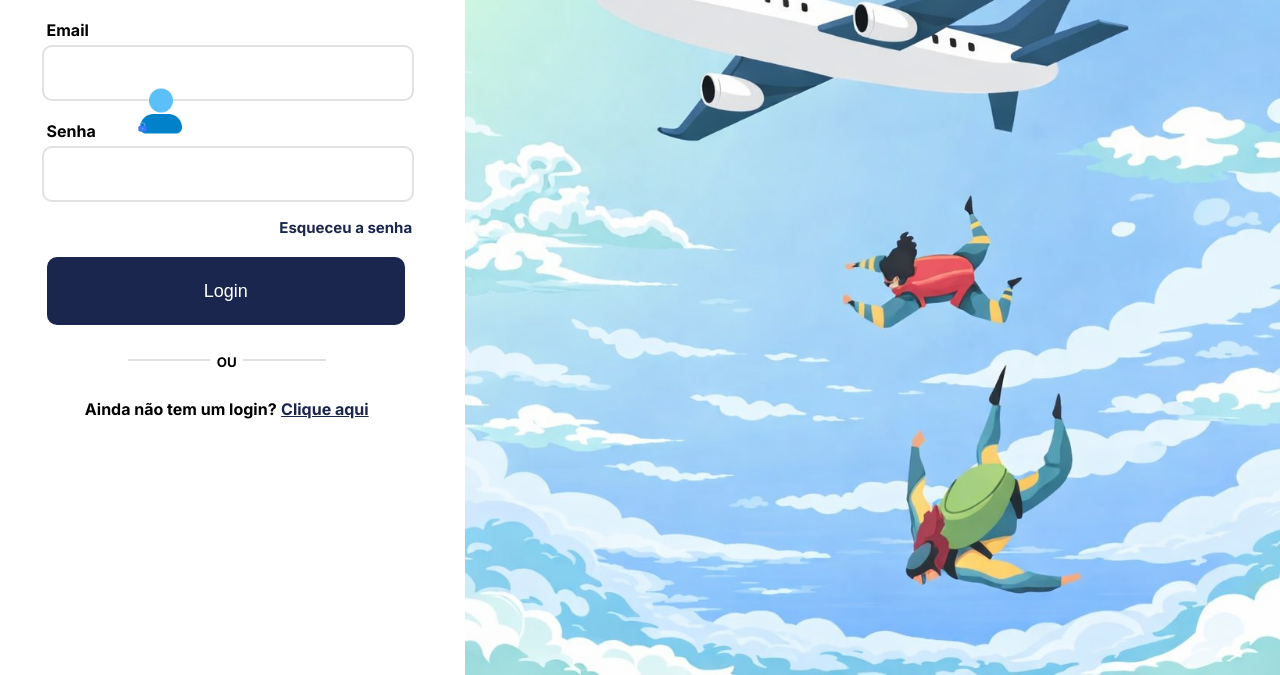
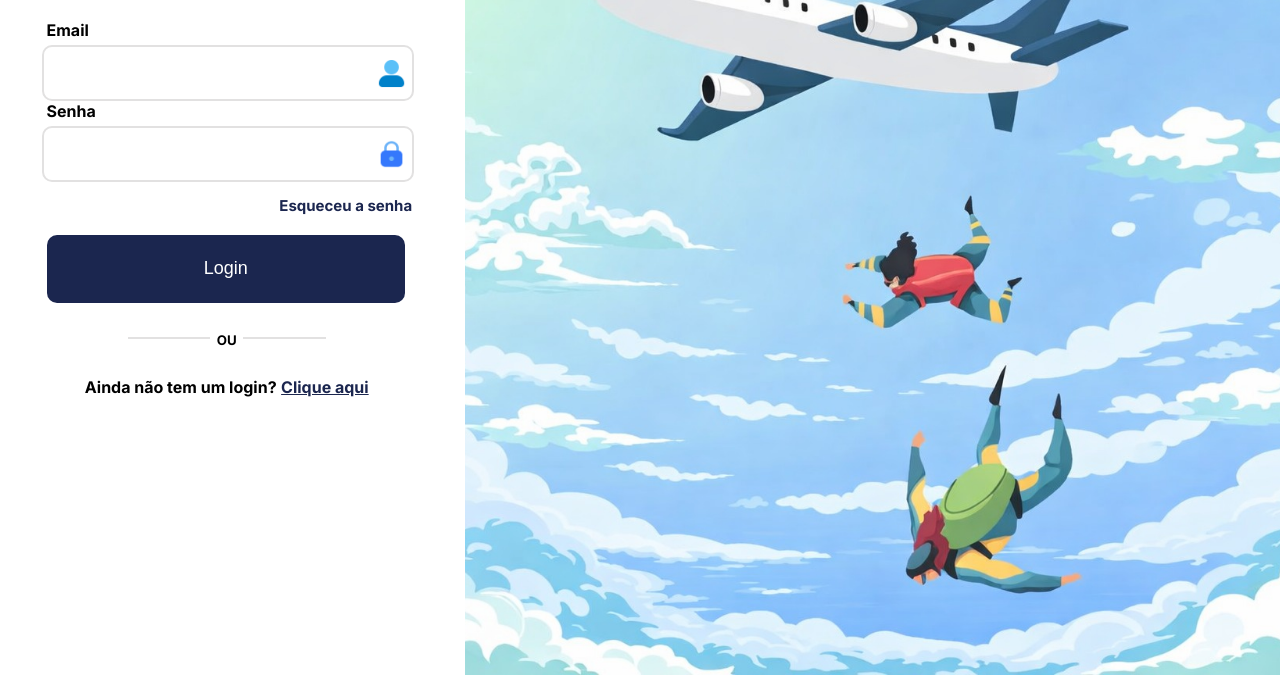
Before and after one commit to Horus-Monitoring/horus.web, a website: page public/login.html in a window 1280 px wide. Shown: the part 125-800 px from the top of the page. Drawn offline with nearby package versions, Linux system fonts and the light colour scheme; a web font is replaced by a local one.

Commit message:
updateicones

```diff
--- a/public/login.html
+++ b/public/login.html
@@ -34,14 +34,12 @@
             <div class="centro">
                 <div class="boxLogin">
                     <h2>Login</h2>
-                    <div class="inputLogin">
-                        <p class="login">Email</p>
-                        <input id="emailInput" type="email"> <br> <br>
-                        <img src="assets/imgs/login/user.png" alt="" class="user">
-                        <p class="loginS">Senha</p>
-                        <input id="senhaInput" type="password"> <br> <br> <br>
-                        <img src="assets/imgs/login/lock.png" alt="" class="lock">
-                    </div>
+                    <p class="login">Email</p>
+                    <input id="emailInput" type="email">
+                    <img src="assets/imgs/login/user.png" alt="" class="user">
+                    <p class="loginS">Senha</p>
+                    <input id="senhaInput" type="password">
+                    <img src="assets/imgs/login/lock.png" alt="" class="lock">
                     <h4 class="esqueceu">Esqueceu a senha</h4> <br>
                     <button onclick="entrar()">Login</button> <br> <br>
                     <div class="ou">
--- a/public/style/login.css
+++ b/public/style/login.css
@@ -118,21 +118,6 @@ header .section_href a:hover {
     margin-left: 9%;
     margin-top: 1%;
     width: 80%;
-    height: 8%;
-    border: 2px, solid, #e2e1e1;
-    border-radius: 10px;
-    padding-left: 3%;
-    font-size: 18px;
-}
-
-.inputLogin {
-    position: relative;
-}
-
-.inputLogin input {
-    margin-left: 9%;
-    margin-top: 1%;
-    width: 80%;
     height: 7vh;
     border: 2px, solid, #e2e1e1;
     border-radius: 10px;
@@ -150,20 +135,12 @@ header .section_href a:hover {
     font-weight: bold;
 }
 
-.user {
-    position: absolute;
+.user,
+.lock {
     height: auto;
-    width: 10.2%;
-    top: 30.2%;
-    left: 29.5%;
-}
-
-.lock {
-    position: absolute;
-    height: auto;
-    width: 2.2%;
-    top: 46%;
-    left: 29.5%;
+    margin-bottom: -2%;
+    margin-left: -9%;
+    width: 6.2%;
 }
 
 .boxLogin span {
@@ -176,7 +153,7 @@ header .section_href a:hover {
     color: #1B264F;
     font-size: 15px;
     margin-left: 60%;
-    margin-top: -5%;
+    margin-top: 3%;
 }
 
 .cadastrar {
```
